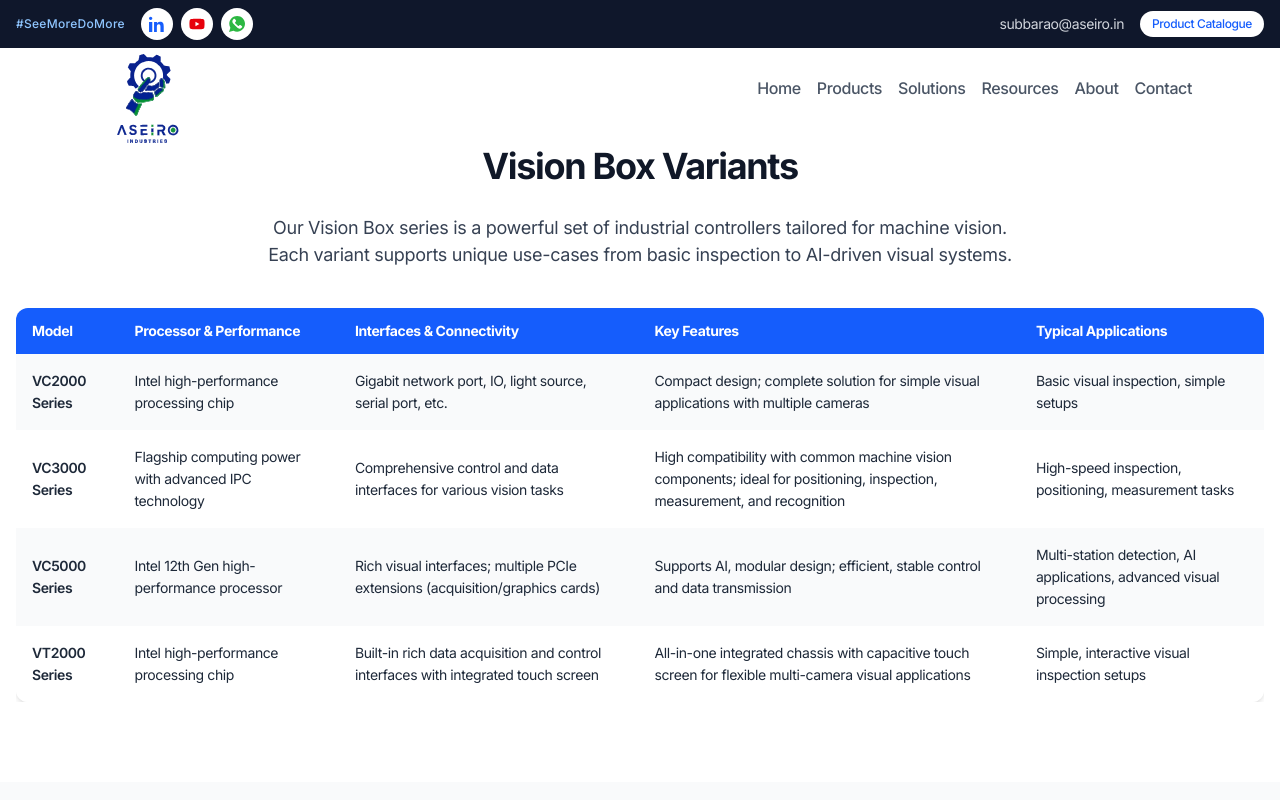
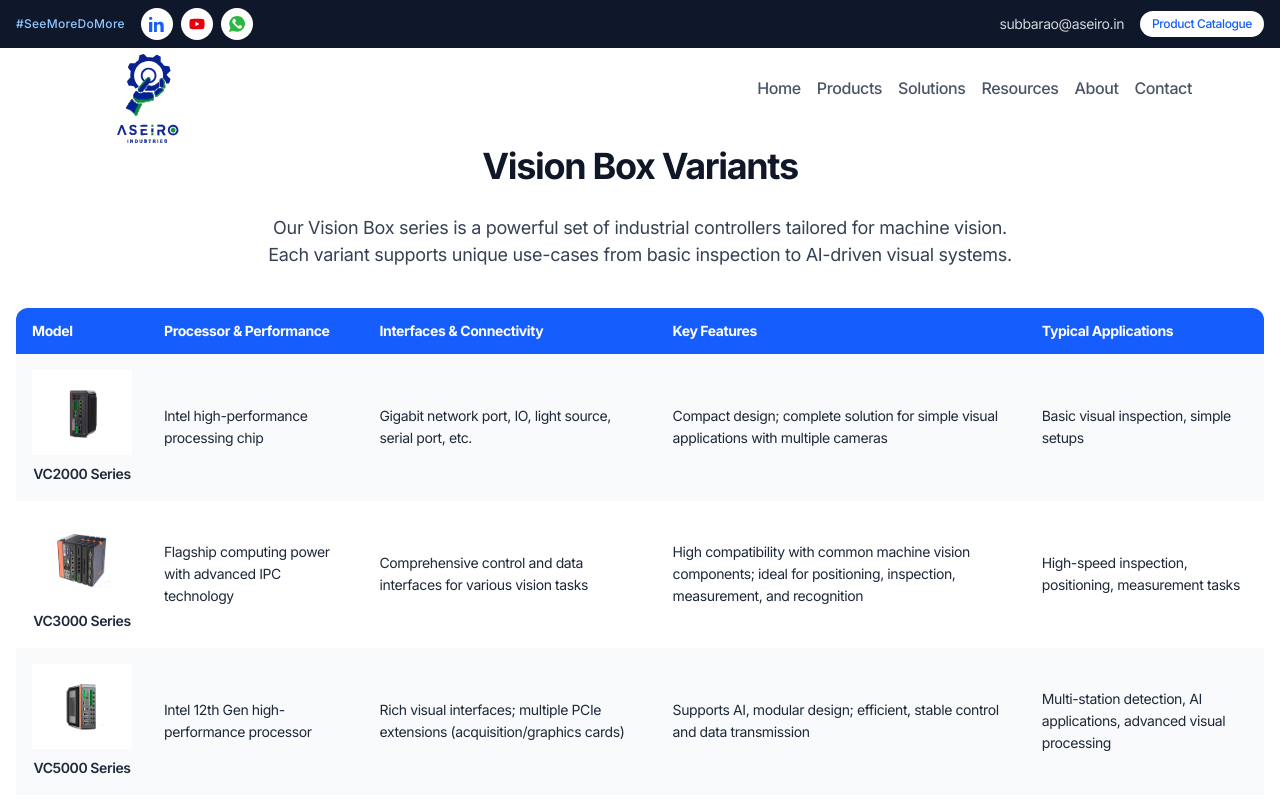
Before and after one commit to pradyumna-aseiro/Vercel-website, a Next.js app: page /products/machine-vision/vision-box in a window 1280 px wide. Shown: the top 800 px of the page. Built offline with nearby package versions, Linux system fonts and the light colour scheme.

Commit message:
added vision box images

```diff
--- a/app/(default)/products/machine-vision/vision-box/page.tsx
+++ b/app/(default)/products/machine-vision/vision-box/page.tsx
@@ -1,4 +1,5 @@
 import { visionBoxVariants } from "@/data/vision-box";
+import Image from "next/image";
 
 export default function VisionBoxPage() {
   return (
@@ -26,7 +27,19 @@ export default function VisionBoxPage() {
                   key={index}
                   className={index % 2 === 0 ? "bg-gray-50" : "bg-white"}
                 >
-                  <td className="py-4 px-4 font-semibold">{variant.model}</td>
+                  <td className="py-4 px-4">
+                    <div className="flex flex-col items-center">
+                      <div className="relative w-[100px] h-[85px] mb-2">
+                        <Image
+                          src={variant.image}
+                          alt={variant.model}
+                          layout="fill"
+                          objectFit="contain"
+                        />
+                      </div>
+                      <span className="font-semibold text-center">{variant.model}</span>
+                    </div>
+                  </td>
                   <td className="py-4 px-4">{variant.processor}</td>
                   <td className="py-4 px-4">{variant.interfaces}</td>
                   <td className="py-4 px-4">{variant.features}</td>
--- a/data/vision-box.ts
+++ b/data/vision-box.ts
@@ -1,6 +1,7 @@
 export const visionBoxVariants = [
     {
       model: "VC2000 Series",
+      image: "/products/vision-box/vc2000-vision-box.png",
       processor: "Intel high-performance processing chip",
       interfaces: "Gigabit network port, IO, light source, serial port, etc.",
       features: "Compact design; complete solution for simple visual applications with multiple cameras",
@@ -8,6 +9,7 @@ export const visionBoxVariants = [
     },
     {
       model: "VC3000 Series",
+      image: "/products/vision-box/vc3000-vision-box.png",
       processor: "Flagship computing power with advanced IPC technology",
       interfaces: "Comprehensive control and data interfaces for various vision tasks",
       features: "High compatibility with common machine vision components; ideal for positioning, inspection, measurement, and recognition",
@@ -15,6 +17,7 @@ export const visionBoxVariants = [
     },
     {
       model: "VC5000 Series",
+      image: "/products/vision-box/vc5000-vision-box.png",
       processor: "Intel 12th Gen high-performance processor",
       interfaces: "Rich visual interfaces; multiple PCIe extensions (acquisition/graphics cards)",
       features: "Supports AI, modular design; efficient, stable control and data transmission",
@@ -22,6 +25,7 @@ export const visionBoxVariants = [
     },
     {
       model: "VT2000 Series",
+      image: "/products/vision-box/vt2000-vision-box.png",
       processor: "Intel high-performance processing chip",
       interfaces: "Built-in rich data acquisition and control interfaces with integrated touch screen",
       features: "All-in-one integrated chassis with capacitive touch screen for flexible multi-camera visual applications",
```
